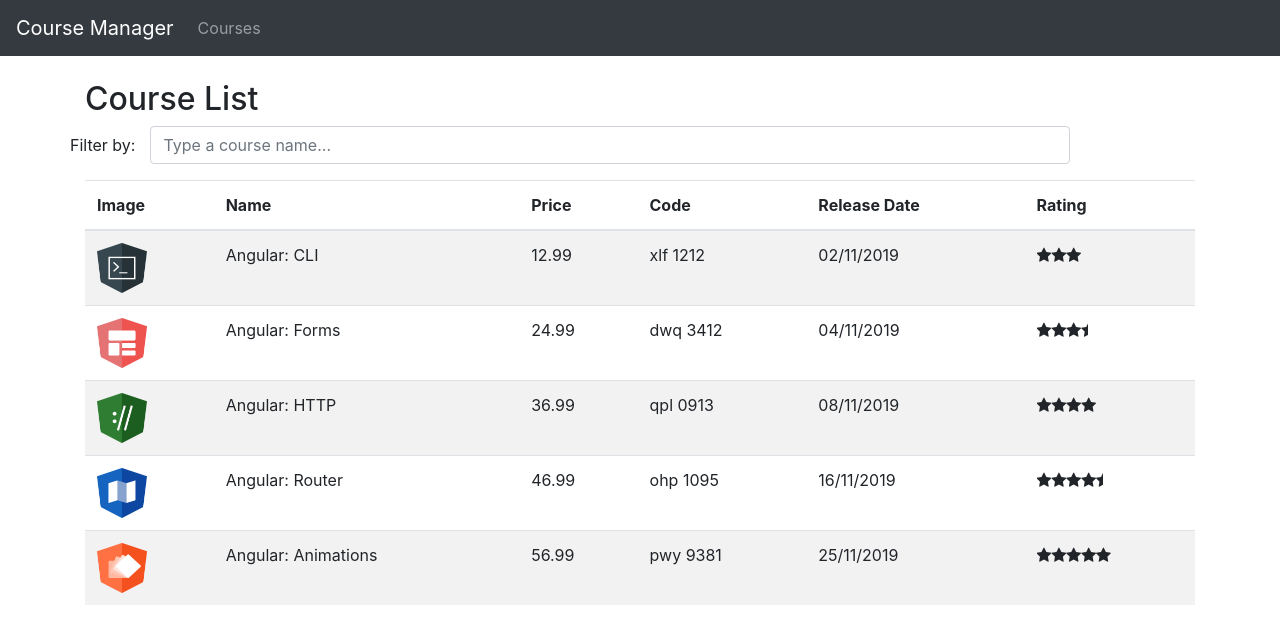
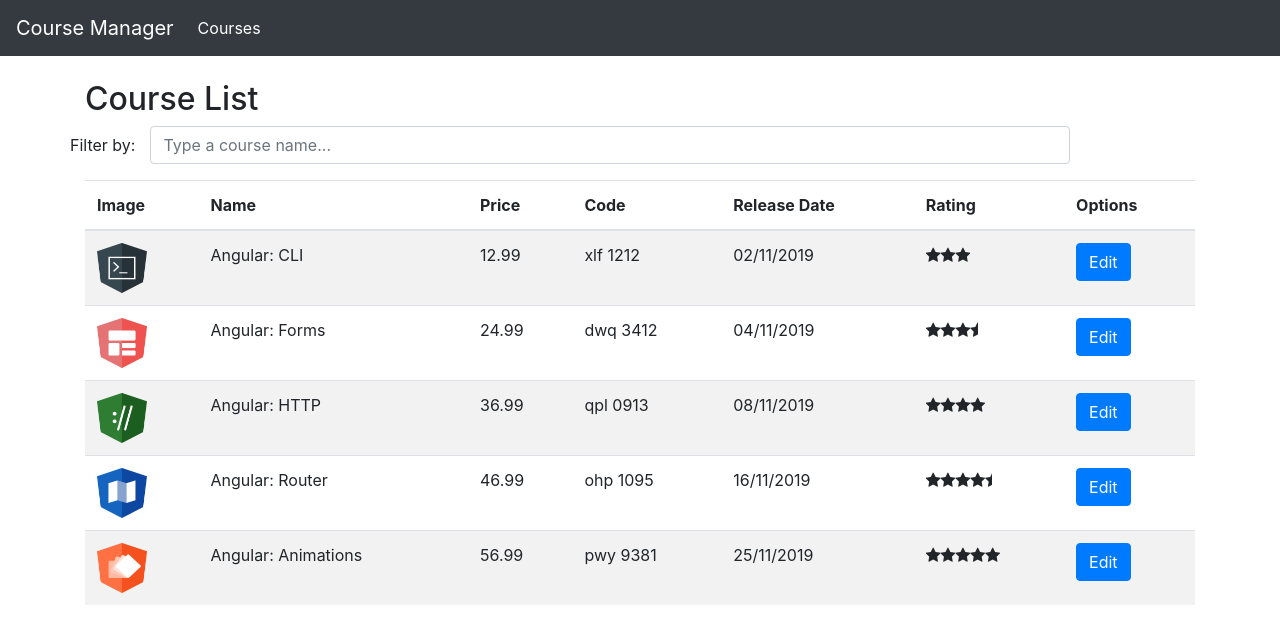
Before and after one commit to mayrinkdotcom/course-manager, an Angular app: page /courses in a window 1280 px wide. Shown: the top 644 px of the page. Built offline with nearby package versions, Linux system fonts and the light colour scheme.

Commit message:
feat: create course-info component and add 'id' path variable

```diff
--- /dev/null
+++ b/src/app/courses/course-info.component.html
@@ -0,0 +1 @@
+<h2>Course ID = {{ courseId }}</h2>
--- /dev/null
+++ b/src/app/courses/course-info.component.ts
@@ -0,0 +1,17 @@
+import { Component, OnInit } from "@angular/core";
+import { ActivatedRoute } from "@angular/router";
+
+@Component({
+    templateUrl: './course-info.component.html'
+})
+
+export class CourseInfoComponent implements OnInit {
+
+    courseId?: number;
+
+    constructor(private activatedRoute: ActivatedRoute) { }
+
+    ngOnInit(): void {
+        this.courseId = Number(this.activatedRoute.snapshot.paramMap.get('id'));
+    }
+}
--- a/src/app/courses/course-list.component.html
+++ b/src/app/courses/course-list.component.html
@@ -16,6 +16,7 @@
       <th>Code</th>
       <th>Release Date</th>
       <th>Rating</th>
+      <th>Options</th>
     </tr>
   </thead>
   <tbody>
@@ -28,6 +29,9 @@
       <td>
         <app-star [rating]="course.rating"></app-star>
       </td>
+      <td>
+        <a [routerLink]="['/courses/info', course.id]" class="btn btn-primary">Edit</a>
+      </td>
     </tr>
   </tbody>
 </table>
--- a/src/app/nav-bar/nav-bar.component.html
+++ b/src/app/nav-bar/nav-bar.component.html
@@ -1,5 +1,5 @@
 <nav class="navbar navbar-expand-lg navbar-dark bg-dark">
-    <a href="#" class="navbar-brand">Course Manager</a>
+    <a [routerLink]="['courses']" class="navbar-brand">Course Manager</a>
 
     <button class="navbar-toggler" type="button" data-toggle="collapse" data-target="#navbarSupportedContent"
         aria-controls="navbarSupportedContent" aria-expanded="false" aria-label="Toggle navigation">
@@ -9,7 +9,7 @@
     <div class="collapse navbar-collapse" id="navbarSupportedContent">
         <ul class="navbar-nav mr-auto">
             <li class="nav-item">
-                <a href="#" class="nav-link">Courses</a>
+                <a [routerLink]="['/courses']" routerLinkActive="active" class="nav-link">Courses</a>
             </li>
         </ul>
     </div>
```
Also changed, not shown: src/app/app.module.ts (+8 -3 lines).
